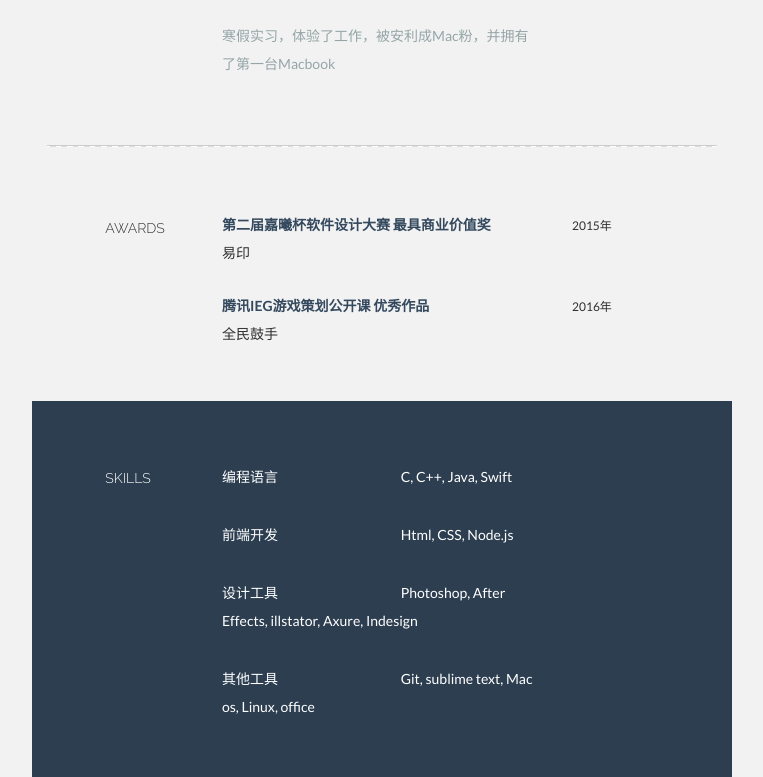
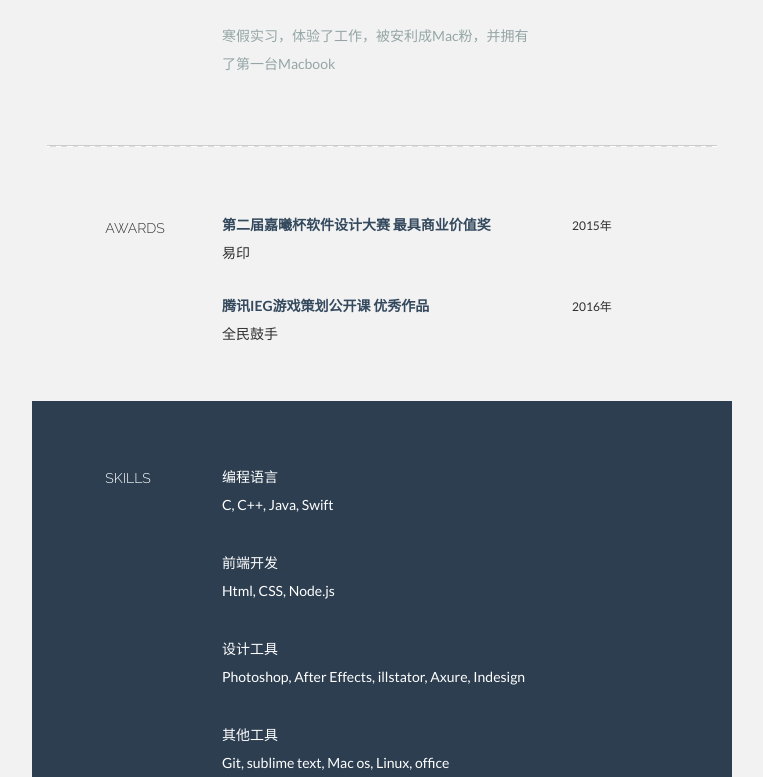
Before and after one commit to philomel/philomel.github.io, a plain HTML site: page about/index.html in a window 1280 px wide. Shown: the part 2023-2800 px from the top of the page, without its empty margins (258-1021 px from the left). Drawn offline with Linux system fonts and the light colour scheme.

Commit message:
Site updated: 2016-05-01 11:52:47

```diff
--- a/about/index.html
+++ b/about/index.html
@@ -157,7 +157,7 @@
 <meta property="og:image" content="http://yoursite.com/assets/img/port1.jpg">
 <meta property="og:image" content="http://yoursite.com/assets/img/port2.jpg">
 <meta property="og:image" content="http://yoursite.com/assets/img/port3.jpg">
-<meta property="og:updated_time" content="2016-04-30T07:36:15.000Z">
+<meta property="og:updated_time" content="2016-05-01T03:51:27.000Z">
 <meta name="twitter:card" content="summary">
 <meta name="twitter:title" content="Where ink is needed">
 <meta name="twitter:description" content="Kelvin - Bootstrap 3 Resume Theme
@@ -535,13 +535,13 @@
 						<h5>SKILLS</h5>
 					</div>
   	                <div class="col-lg-6">
-					<p>编程语言         <b style="padding-left: 120px"> </b>
+					<p>编程语言         <b style="padding-left: 120px"> </b><br>
 					C, C++, Java, Swift<br><br>
-					前端开发            <b style="padding-left: 120px"> </b>
+					前端开发            <b style="padding-left: 120px"> </b><br>
 					Html, CSS, Node.js<br><br>
-					设计工具               <b style="padding-left: 120px"></b>
+					设计工具               <b style="padding-left: 120px"></b><br>
 					Photoshop, After Effects, illstator, Axure, Indesign<br><br>
-					其他工具           <b style="padding-left: 120px"></b>
+					其他工具           <b style="padding-left: 120px"></b><br>
 					Git, sublime text, Mac os, Linux, office<br>
 					</p>
 				    </div>
--- a/css/main.css
+++ b/css/main.css
@@ -1521,7 +1521,7 @@ pre .javascript .function {
   width: 4px;
   height: 4px;
   border-radius: 50%;
-  background: #ffbff2;
+  background: #ff447f;
 }
 .links-of-blogroll {
   font-size: 13px;
```
